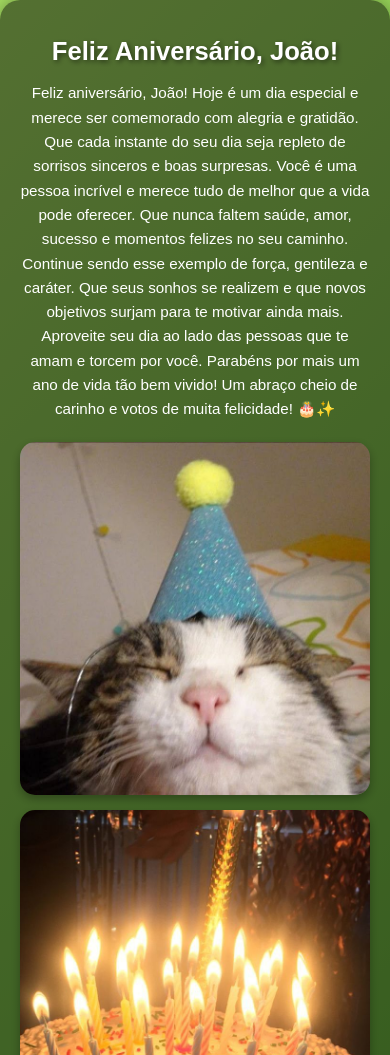
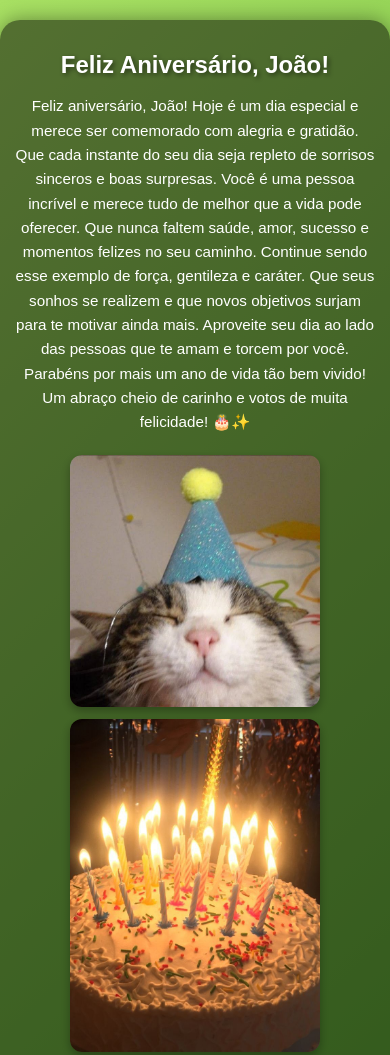
Before and after one commit to EduU0U/pacote2, a plain HTML site: page index.html in a window 390 px wide. Shown: the top 1055 px of the page. Drawn offline with Linux system fonts and the light colour scheme.

Commit message:
Update index.html

```diff
--- a/index.html
+++ b/index.html
@@ -9,36 +9,32 @@
       font-family: 'Arial', sans-serif;
       margin: 0;
       padding: 0;
-      overflow-x: hidden;
       background: linear-gradient(135deg, #a8e063, #56ab2f);
-      display: flex;
-      justify-content: center;
-      align-items: center;
+      color: #fff;
+      text-align: center;
+      position: relative;
       min-height: 100vh;
-      text-align: center;
-      color: #fff;
-      position: relative;
     }
 
     .container {
       position: relative;
       z-index: 2;
       background: rgba(0, 0, 0, 0.5);
-      padding: 30px;
+      padding: 25px;
       border-radius: 20px;
       box-shadow: 0 0 20px rgba(0, 0, 0, 0.4);
       max-width: 900px;
-      width: 95%;
+      margin: 20px auto;
     }
 
     h1 {
-      font-size: 2.5em;
+      font-size: 2.2em;
       margin-bottom: 15px;
       text-shadow: 2px 2px 5px rgba(0,0,0,0.5);
     }
 
     p {
-      font-size: 1.2em;
+      font-size: 1.1em;
       line-height: 1.6;
       margin-bottom: 20px;
     }
@@ -47,7 +43,7 @@
       display: flex;
       flex-wrap: wrap;
       justify-content: center;
-      gap: 15px;
+      gap: 12px;
       margin-bottom: 20px;
     }
 
@@ -55,13 +51,13 @@
       width: 100%;
       max-width: 250px;
       height: auto;
-      border-radius: 15px;
+      border-radius: 12px;
       box-shadow: 0 4px 10px rgba(0,0,0,0.3);
     }
 
     .countdown {
       margin-top: 15px;
-      font-size: 1.4em;
+      font-size: 1.3em;
       font-weight: bold;
       color: #caffbf;
     }
@@ -83,8 +79,8 @@
       width: 40px;
       height: 60px;
       border-radius: 50%;
-      opacity: 0.8;
-      animation: subir 10s linear infinite;
+      opacity: 0.7;
+      animation: subir 12s linear infinite;
     }
 
     .balloon::after {
@@ -105,35 +101,15 @@
 
     /* Responsividade */
     @media (max-width: 768px) {
-      h1 {
-        font-size: 2em;
-      }
-
-      p {
-        font-size: 1em;
-      }
-
-      .countdown {
-        font-size: 1.2em;
-      }
+      h1 { font-size: 1.8em; }
+      p { font-size: 1em; }
+      .countdown { font-size: 1.1em; }
     }
 
     @media (max-width: 480px) {
-      .container {
-        padding: 20px;
-      }
-
-      h1 {
-        font-size: 1.6em;
-      }
-
-      p {
-        font-size: 0.95em;
-      }
-
-      .gallery img {
-        max-width: 100%;
-      }
+      .container { padding: 15px; }
+      h1 { font-size: 1.5em; }
+      p { font-size: 0.95em; }
     }
   </style>
 </head>
```
